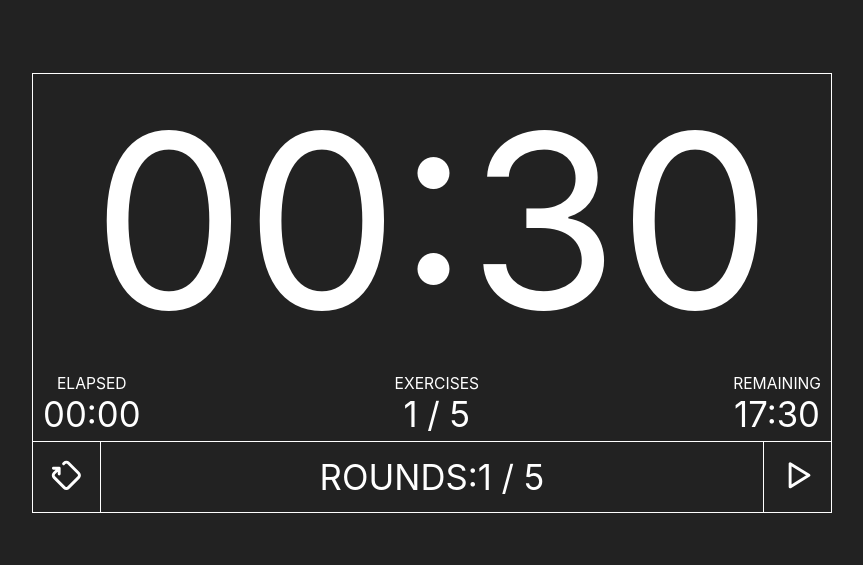
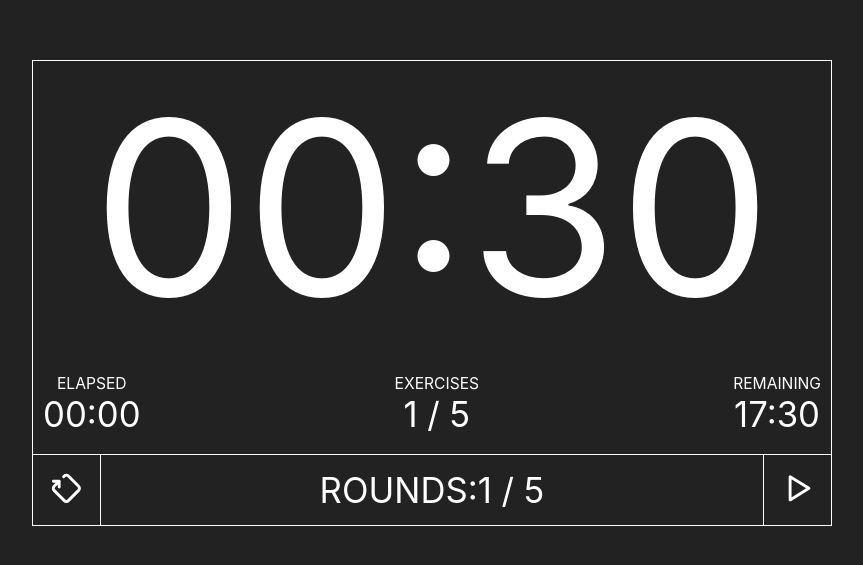
Before and after one commit to 44sisi/sandglass, a React (Create React App) app: page / in a window 1280 px wide. Shown: the part 107-672 px from the top of the page, without its empty margins (208-1071 px from the left). Built offline with nearby package versions, Linux system fonts and the light colour scheme.

Commit message:
fix display on windows

```diff
--- a/src/App.tsx
+++ b/src/App.tsx
@@ -70,7 +70,7 @@ function App() {
 
   return (
     <div className="app">
-      <div className="countdown">
+      <div className="countdown text-center">
         <Time seconds={countdown}></Time>
       </div>
 
--- a/src/index.scss
+++ b/src/index.scss
@@ -41,7 +41,7 @@ body,
   justify-content: space-between;
   border: 1px solid white;
   width: 800px;
-  height: 440px;
+  height: 466px;
 }
 
 .countdown {
```
